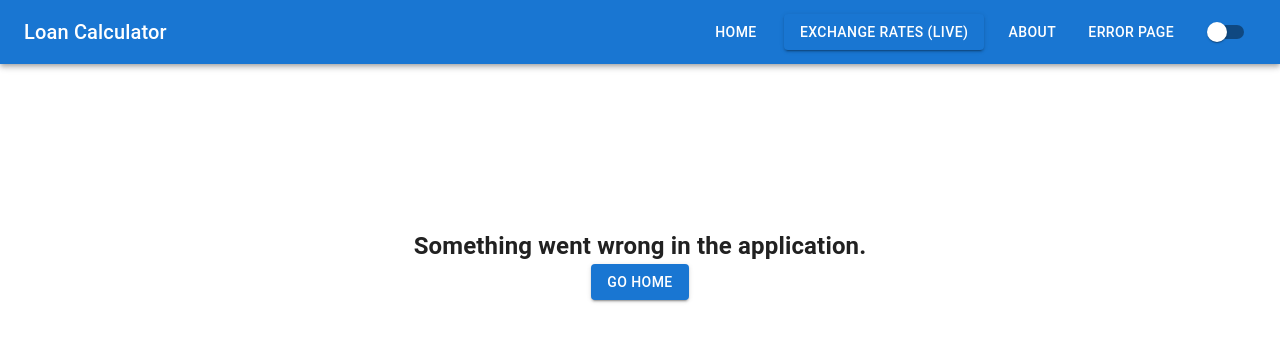
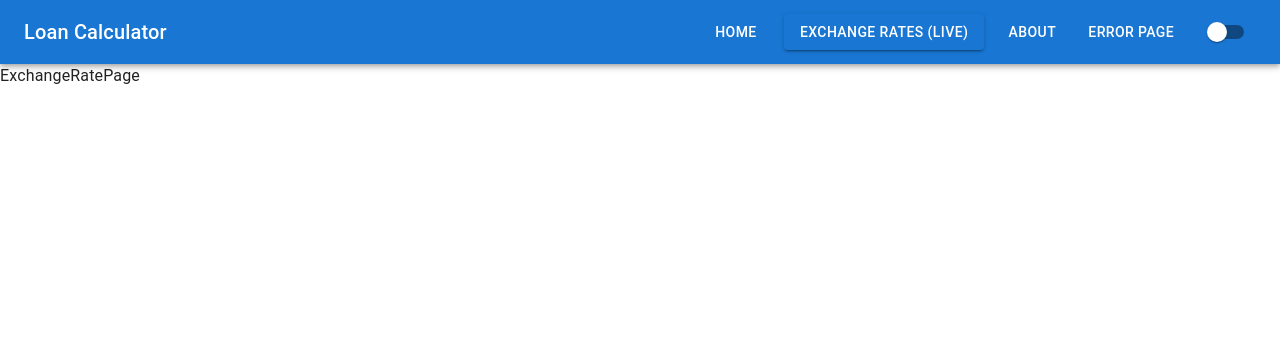
Before and after one commit to pammu453/loan-calculator, a React (Vite) app: page /exchange-rates in a window 1280 px wide. Shown: the top 342 px of the page. Built offline with nearby package versions, Linux system fonts and the light colour scheme.

Commit message:
set up for exchange rate page

```diff
--- a/src/App.jsx
+++ b/src/App.jsx
@@ -4,6 +4,7 @@ import { Routes, Route } from 'react-router-dom';
 import HomePage from './pages/HomePage.jsx'
 import ErrorPage from './pages/ErrorPage.jsx'
 import AboutPage from './pages/AboutPage.jsx'
+import ExchangeRatePage from './pages/ExchangeRatePage.jsx';
 
 const App = () => {
   return (
@@ -12,6 +13,7 @@ const App = () => {
       <Routes>
         <Route path="/" element={<HomePage />} />
         <Route path="/about" element={<AboutPage />} />
+        <Route path="/exchange-rates" element={<ExchangeRatePage />} />
         {/* Explicit route to error page */}
         <Route path="/error-page" element={<ErrorPage />} />
         {/* Catch-all for unknown routes */}
--- /dev/null
+++ b/src/pages/ExchangeRatePage.jsx
@@ -0,0 +1,9 @@
+import React from 'react'
+
+const ExchangeRatePage = () => {
+  return (
+    <div>ExchangeRatePage</div>
+  )
+}
+
+export default ExchangeRatePage
```
